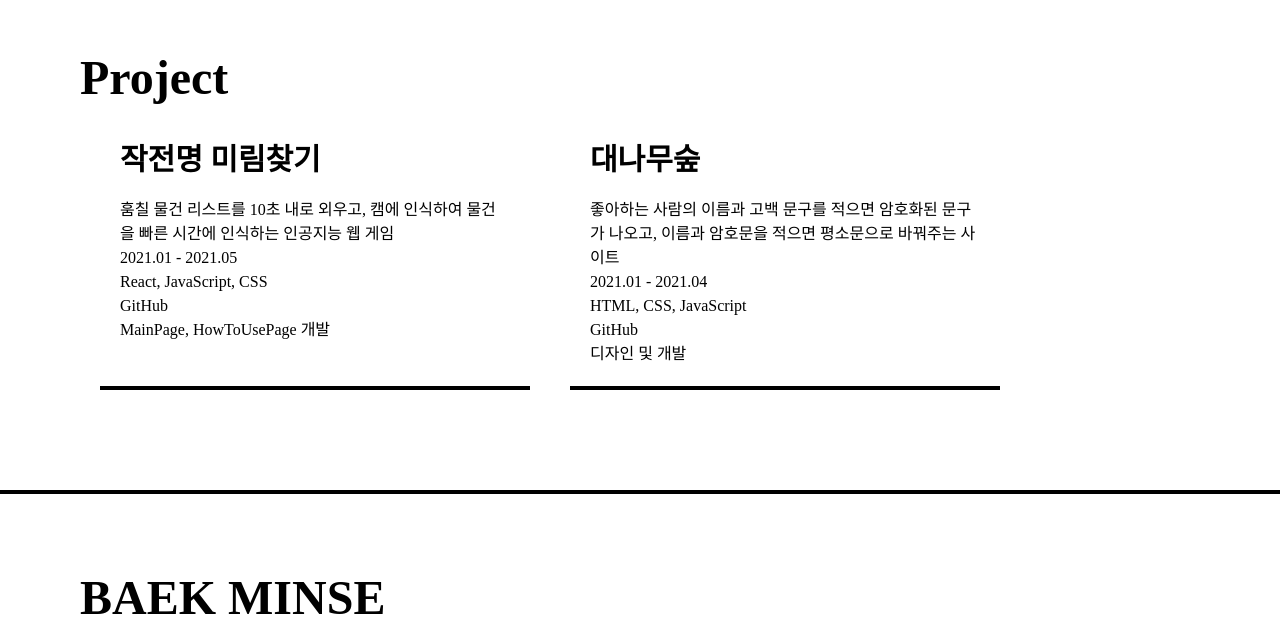
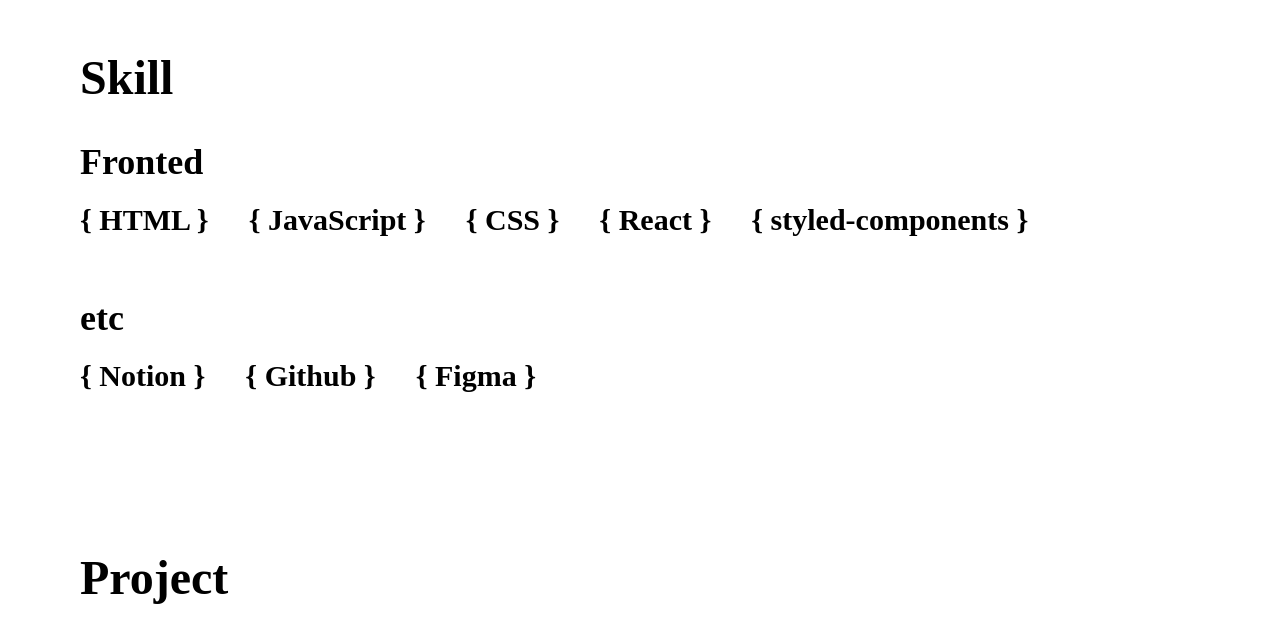
Before and after one commit to minse317/portfolio, a React (Vite) app: page / in a window 1280 px wide. Shown: the part 1626-2266 px from the top of the page. Built offline with nearby package versions, Linux system fonts and the light colour scheme.

Commit message:
skill page

```diff
--- a/src/App.jsx
+++ b/src/App.jsx
@@ -1,6 +1,7 @@
 import './index.css'
 import Intro from './components/Intro'
 import About from './components/About'
+import Skill from './components/Skill'
 import Project from './components/Project'
 import Contact from './components/Contact'
 
@@ -9,6 +10,7 @@
     <>
       <Intro />
       <About />
+      <Skill />
       <Project />
       <Contact />
     </>
--- /dev/null
+++ b/src/components/Skill.jsx
@@ -0,0 +1,22 @@
+import React from 'react'
+import { fronted, etc } from '../constants/Index'
+
+function Skill() {
+  return (
+    <div className='p-20'>
+      <h1 className='mb-10'>Skill</h1>
+
+      <h2 className='my-5'>Fronted</h2>
+      {fronted.map((tech, index) => (
+        <h3 key={index} className='inline-block mr-10 mb-10'>{`{ ${tech} }`}</h3>
+      ))}
+
+      <h2 className='my-5'>etc</h2>
+      {etc.map((tech, index) => (
+        <h3 key={index} className='inline-block mr-10'>{`{ ${tech} }`}</h3>
+      ))}
+    </div>
+  )
+}
+
+export default Skill
--- a/src/constants/Index.jsx
+++ b/src/constants/Index.jsx
@@ -41,4 +41,6 @@
   // },
 ];
 
-export const Stack = ['javascript', 'css', 'html', 'react', 'styled-components', 'Notion', 'Github', 'Figma' ]
+export const fronted = ['HTML','JavaScript', 'CSS', 'React', 'styled-components']
+
+export const etc = ['Notion', 'Github', 'Figma']
--- a/src/index.css
+++ b/src/index.css
@@ -9,6 +9,10 @@
 }
 
 h2 {
+  @apply text-4xl font-semibold;
+}
+
+h3 {
   @apply text-3xl font-semibold;
 }
 
```
